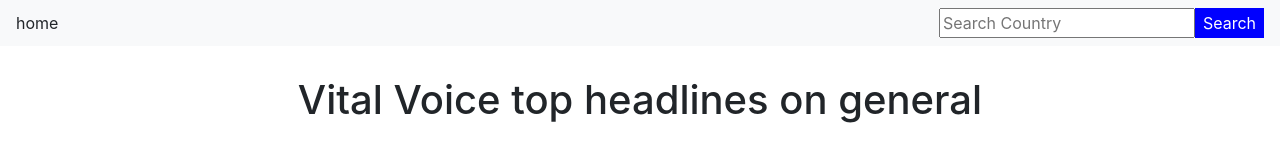
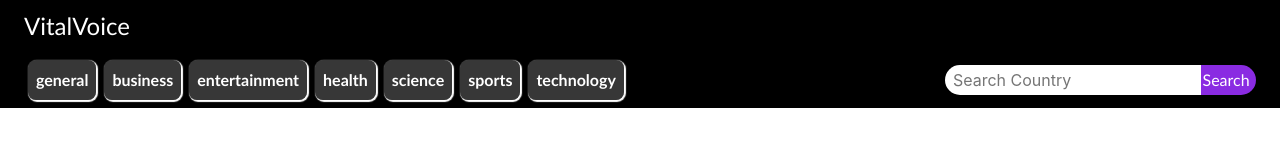
Before and after one commit to MdKaifSardar/news-app, a React (Create React App) app: page / in a window 1280 px wide. Shown: the top 144 px of the page. Built offline with nearby package versions, Linux system fonts and the light colour scheme; no server answers.

Commit message:
styled the navbar

```diff
--- a/package.json
+++ b/package.json
@@ -1,5 +1,4 @@
 {
-  "homepage": "https://MdKaifSardar.github.io/news-app",
   "name": "news-app",
   "version": "0.1.0",
   "private": true,
--- a/src/App.js
+++ b/src/App.js
@@ -29,8 +29,7 @@ export default class App extends Component {
   }
   render(){
     return (
-      <>
-      {/* // <Router> */}
+      <Router>
         <Navbar setQuery={this.setSearchTopic}/>
         <LoadingBar
         height={3}
@@ -38,9 +37,8 @@ export default class App extends Component {
         color='#f11946'
         progress={this.state.progress}
         />
-        <News setProgress={this.setProgress} searchTopicNews={this.state.searchTopic} key="general" pageSize={6} category="general"/>
         {/* <News setProgress={this.setProgress} searchTopicNews={this.state.searchTopic} key="general" pageSize={6} category="general"/> */}
-        {/* <Routes>
+        <Routes>
           <Route exact path="/" element={<News setProgress={this.setProgress} searchTopicNews={this.state.searchTopic} key="general" pageSize={6} category="general"/>}></Route>
           <Route exact path="/business" element={<News setProgress={this.setProgress} searchTopicNews={this.state.searchTopic} key="business" pageSize={6} category="business"/>}></Route>
           <Route exact path="/entertainment" element={<News setProgress={this.setProgress} searchTopicNews={this.state.searchTopic} key="entertainment" pageSize={6} category="entertainment"/>}></Route>
@@ -49,8 +47,7 @@ export default class App extends Component {
           <Route exact path="/sports" element={<News setProgress={this.setProgress} searchTopicNews={this.state.searchTopic} key="sports" pageSize={6} category="sports"/>}></Route>
           <Route exact path="/technology" element={<News setProgress={this.setProgress} searchTopicNews={this.state.searchTopic} key="technology" pageSize={6} category="technology"/>}></Route>
         </Routes>
-      </Router> */}
-      </>
+      </Router>
     )
   }
 }
--- a/src/components/Navbar.js
+++ b/src/components/Navbar.js
@@ -3,6 +3,7 @@ import {
   BrowserRouter as Router,
   Link
 } from "react-router-dom";
+import '../css/navbar.css'
 // import News from './News';
 
 
@@ -26,38 +27,31 @@ export class Navbar extends Component {
   }
   render() {
     return (
-        <nav className="navbar navbar-expand-lg navbar-light bg-light">
-            {/* <Link className="navbar-brand" to="/">VitalVoice</Link> */}
-            <div className="collapse navbar-collapse" id="navbarSupportedContent">
-              <ul className="navbar-nav mr-auto">
-                <li className="nav-item active">home</li>
-                {/* <li className="nav-item active"><Link className="nav-link" to="/">general</Link></li> */}
-                {/* <li className="nav-item active"><Link className="nav-link" to="/business">business</Link></li>
-                <li className="nav-item active"><Link className="nav-link" to="/entertainment">entertainment</Link></li>
-                <li className="nav-item active"><Link className="nav-link" to="/health">health</Link></li>
-                <li className="nav-item active"><Link className="nav-link" to="/science">science</Link></li>
-                <li className="nav-item active"><Link className="nav-link" to="/sports">sports</Link></li>
-                <li className="nav-item active"><Link className="nav-link" to="/technology">technology</Link></li> */}
+        <nav className="navbar_main_container">
+            <Link className="nav_main_link" to="#">VitalVoice</Link>
+            <div className="options_container" id="navbarSupportedContent">
+
+              <ul className="options_ul">
+                <li className="options_ul"><Link className="nav_link" to="/">general</Link></li>
+                <li className="options_ul"><Link className="nav_link" to="/business">business</Link></li>
+                <li className="options_ul"><Link className="nav_link" to="/entertainment">entertainment</Link></li>
+                <li className="options_ul"><Link className="nav_link" to="/health">health</Link></li>
+                <li className="options_ul"><Link className="nav_link" to="/science">science</Link></li>
+                <li className="options_ul"><Link className="nav_link" to="/sports">sports</Link></li>
+                <li className="options_ul"><Link className="nav_link" to="/technology">technology</Link></li>
               </ul>
 
 
-              <div className="searchbar">
+              <div className="searchbar_navbar">
                 <input
+                className='input_searchbar'
                 value={this.state.query}
                 onChange={this.handleOnChange}
                 placeholder="Search Country"
                 type="text"/>
 
-                <button className="searchButton" onClick={this.handleOnSearchBtnClk}>Search</button>
+                <div className="search_button_navbar" onClick={this.handleOnSearchBtnClk}>Search</div>
               </div>
-
-
-                {/* <button className="country-div" onClick={() => this.changeOnClick(this.state.toggleOnClick)}>
-                  Countries
-                  {
-                    this.state.toggleOnClick && <DropDownCountry/>
-                  }
-                </button> */}
             </div>
             </nav>
     )
--- /dev/null
+++ b/src/css/navbar.css
@@ -0,0 +1,87 @@
+.navbar_main_container{
+    padding: .5rem;
+    display: flex;
+    flex-direction: column;
+    flex-wrap: wrap;
+    justify-content: center;
+    background-color: black;
+}
+.options_ul{
+    display: flex;
+    flex-direction: row;
+    flex-wrap: wrap;
+    align-items: center;
+    text-decoration: none;
+    list-style: none;
+    padding: 0;
+    margin: 0;
+}
+.nav_link{
+    border-radius: .5rem;
+    background-color: rgba(128, 128, 128, 0.432);
+    padding: .5rem;
+    margin: 0 4px;
+    color: white;
+    font-family: 'Gill Sans', 'Gill Sans MT', Calibri, 'Trebuchet MS', sans-serif;
+    font-size: 1rem;
+    font-weight: 700;
+    text-decoration: none;
+    box-shadow: 1px 1px 1px 1px white;
+
+}
+.nav_link:hover{
+    color: white;
+    background-color: rgba(128, 128, 128, 0.616);
+    text-decoration: none;
+}
+.options_container{
+    margin: 1rem 1rem 0 1rem;
+    display: flex;
+    flex-direction: row;
+    justify-content: space-between;
+    align-items: center;
+}
+.nav_main_link{
+    margin: 0 1rem;
+    color: white;
+    font-size: 1.5rem;
+    font-family:'Gill Sans', 'Gill Sans MT', Calibri, 'Trebuchet MS', sans-serif;
+    font-weight: 200;
+    text-decoration: none;
+}
+.nav_main_link:hover{
+    color: white;
+    text-decoration: none;
+}
+.searchbar_navbar{
+    display: flex;
+    flex-direction: row;
+    flex-wrap: nowrap;
+    justify-content: center;
+    align-items: center;
+    width: fit-content;
+}
+.input_searchbar{
+    border: none;
+    padding: .2rem 0 .2rem .5rem;
+    border-radius: 1rem 0 0 1rem;
+}
+.search_button_navbar{
+    padding: .2rem .4rem .2rem .1rem;
+    display: flex;
+    flex-direction: row;
+    flex-wrap: nowrap;
+    align-items: center;
+    justify-content: center;
+    background-color: blueviolet;
+    color: white;
+    font-family: 'Gill Sans', 'Gill Sans MT', Calibri, 'Trebuchet MS', sans-serif;
+    font-weight: 500;
+    font-size: 1rem;
+    border: none;
+    border-radius: 0 1rem 1rem 0;
+}
+.search_button_navbar:hover{
+    background-color: rgba(187, 114, 255, 0.671);
+    cursor: pointer;
+}
```
